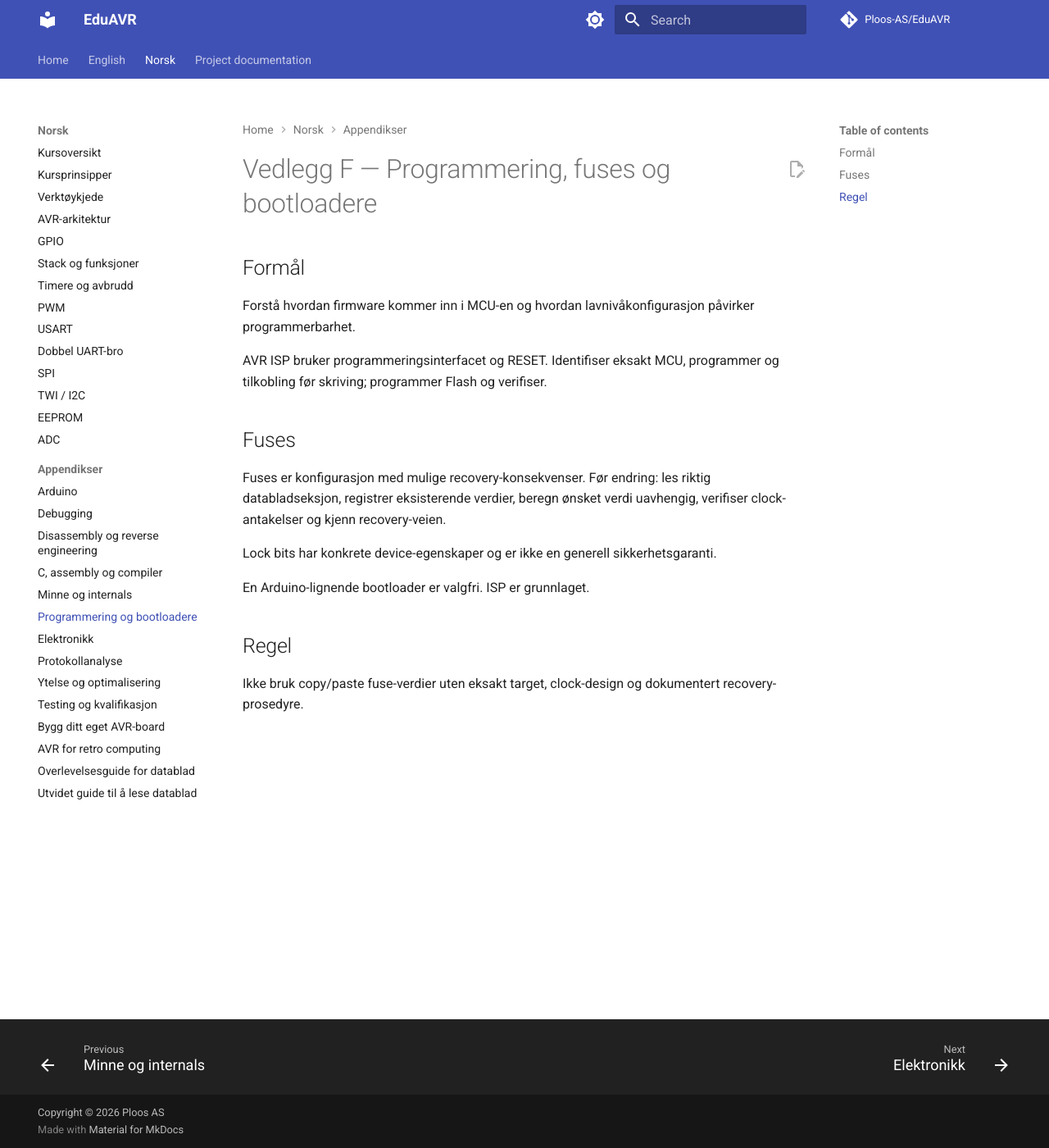
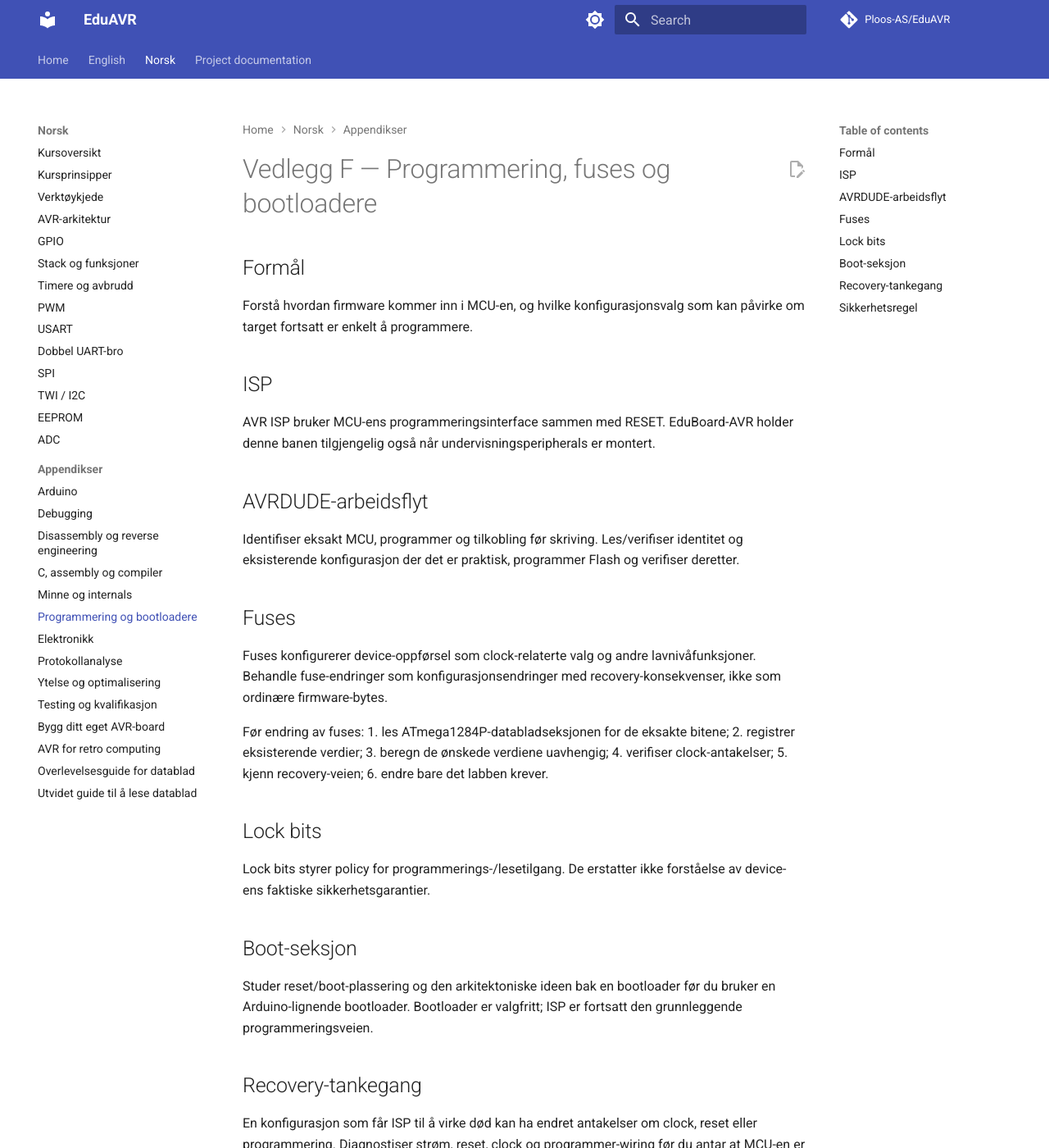
Before and after one commit to Ploos-AS/EduAVR, an MkDocs documentation site: the page built from docs/no/vedlegg-f-programmering-bootloadere.md, in a window 1280 px wide and 1400 px high. Shown: the whole window at 82% size. Built offline with MkDocs 1.6.1 and Material for MkDocs 9.7.7, drawn with Linux system fonts in a browser that asks for light colours; comment, search, counter and statistics services are not loaded; some of the changed text lies outside the part shown.

Commit message:
docs: bring Norwegian appendix F to semantic parity

```diff
--- a/docs/no/vedlegg-f-programmering-bootloadere.md
+++ b/docs/no/vedlegg-f-programmering-bootloadere.md
@@ -1,16 +1,33 @@
 # Vedlegg F — Programmering, fuses og bootloadere
 
 ## Formål
-Forstå hvordan firmware kommer inn i MCU-en og hvordan lavnivåkonfigurasjon påvirker programmerbarhet.
+Forstå hvordan firmware kommer inn i MCU-en, og hvilke konfigurasjonsvalg som kan påvirke om target fortsatt er enkelt å programmere.
 
-AVR ISP bruker programmeringsinterfacet og RESET. Identifiser eksakt MCU, programmer og tilkobling før skriving; programmer Flash og verifiser.
+## ISP
+AVR ISP bruker MCU-ens programmeringsinterface sammen med RESET. EduBoard-AVR holder denne banen tilgjengelig også når undervisningsperipherals er montert.
+
+## AVRDUDE-arbeidsflyt
+Identifiser eksakt MCU, programmer og tilkobling før skriving. Les/verifiser identitet og eksisterende konfigurasjon der det er praktisk, programmer Flash og verifiser deretter.
 
 ## Fuses
-Fuses er konfigurasjon med mulige recovery-konsekvenser. Før endring: les riktig databladseksjon, registrer eksisterende verdier, beregn ønsket verdi uavhengig, verifiser clock-antakelser og kjenn recovery-veien.
+Fuses konfigurerer device-oppførsel som clock-relaterte valg og andre lavnivåfunksjoner. Behandle fuse-endringer som konfigurasjonsendringer med recovery-konsekvenser, ikke som ordinære firmware-bytes.
 
-Lock bits har konkrete device-egenskaper og er ikke en generell sikkerhetsgaranti.
+Før endring av fuses:
+1. les ATmega1284P-databladseksjonen for de eksakte bitene;
+2. registrer eksisterende verdier;
+3. beregn de ønskede verdiene uavhengig;
+4. verifiser clock-antakelser;
+5. kjenn recovery-veien;
+6. endre bare det labben krever.
 
-En Arduino-lignende bootloader er valgfri. ISP er grunnlaget.
+## Lock bits
+Lock bits styrer policy for programmerings-/lesetilgang. De erstatter ikke forståelse av device-ens faktiske sikkerhetsgarantier.
 
-## Regel
-Ikke bruk copy/paste fuse-verdier uten eksakt target, clock-design og dokumentert recovery-prosedyre.
+## Boot-seksjon
+Studer reset/boot-plassering og den arkitektoniske ideen bak en bootloader før du bruker en Arduino-lignende bootloader. Bootloader er valgfritt; ISP er fortsatt den grunnleggende programmeringsveien.
+
+## Recovery-tankegang
+En konfigurasjon som får ISP til å virke død kan ha endret antakelser om clock, reset eller programmering. Diagnostiser strøm, reset, clock og programmer-wiring før du antar at MCU-en er ødelagt.
+
+## Sikkerhetsregel
+Ikke gi eller bruk copy/paste fuse-verdier uten å knytte dem til eksakt target, clock-design og dokumentert recovery-prosedyre.
```
